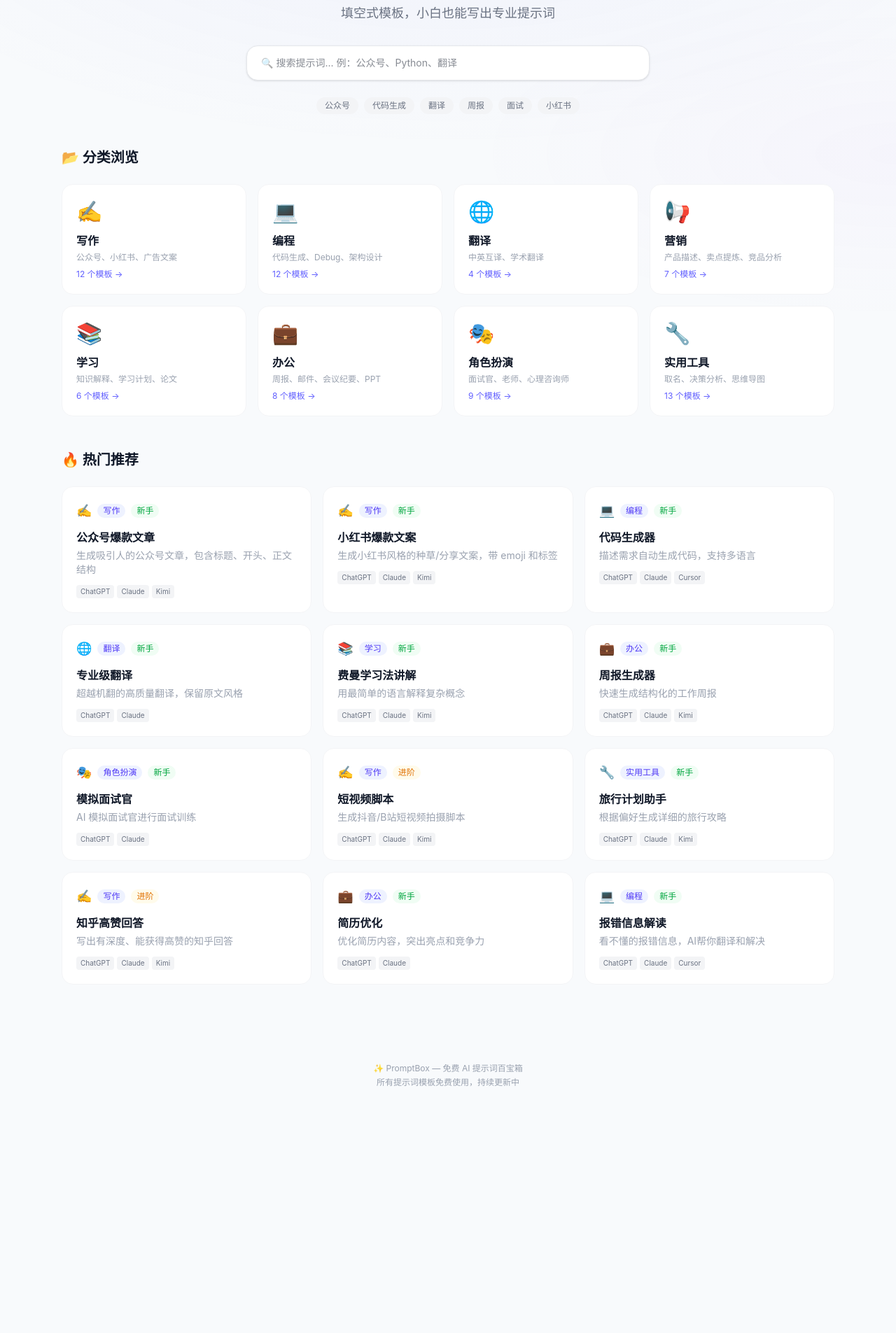
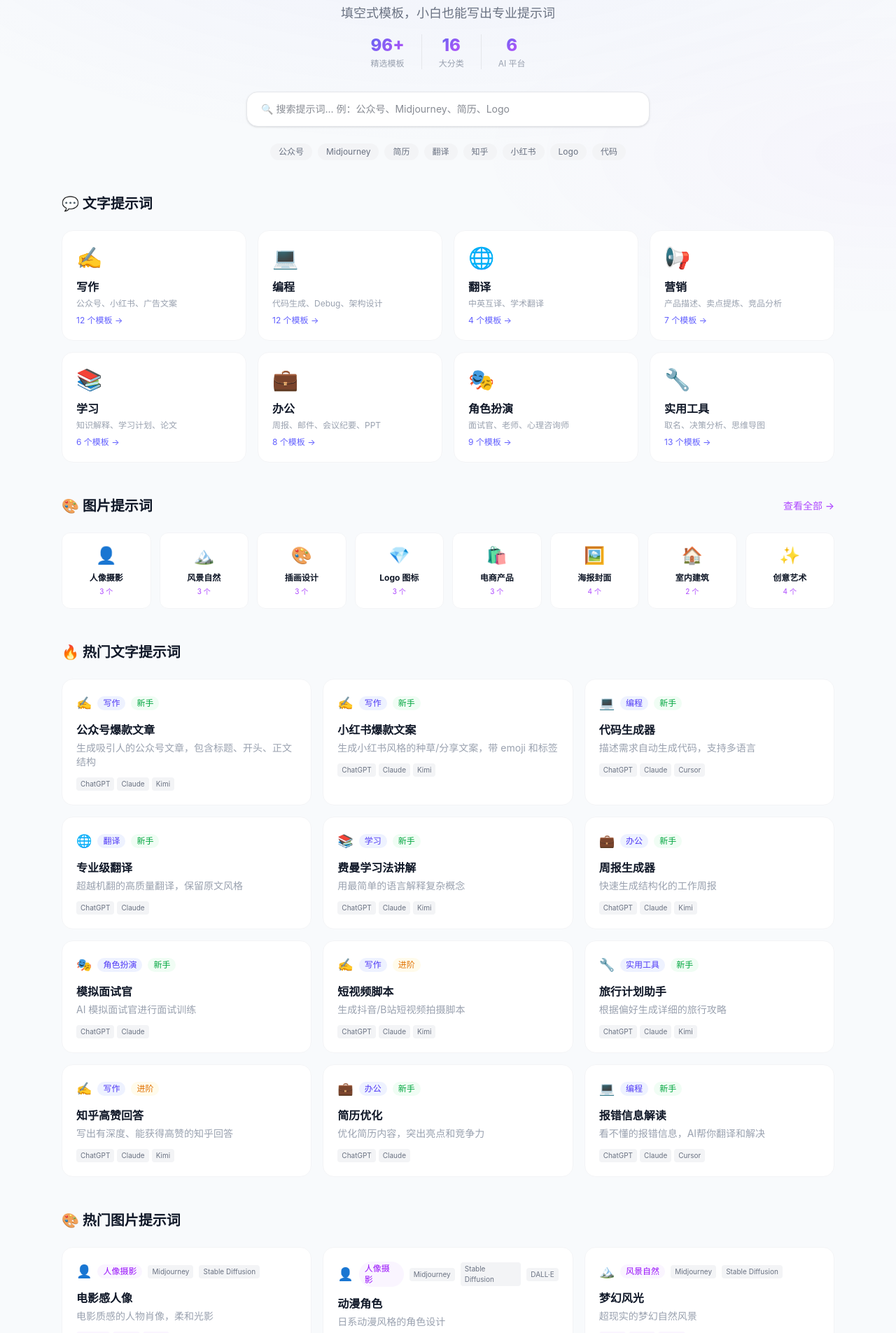
Before and after one commit to xiaoxiao194/promptbox, a Next.js app: page / in a window 1280 px wide. Shown: the part 180-2085 px from the top of the page at 70% size. Before the commit the page ends 1767 px from the top, so only its background shows below. Built offline with nearby package versions, Linux system fonts and the light colour scheme.

Commit message:
feat: 首页整合图片提示词入口+搜索覆盖全站+数据统计

```diff
--- a/src/app/page.tsx
+++ b/src/app/page.tsx
@@ -1,6 +1,7 @@
 "use client";
 import { useState, useMemo } from "react";
 import { prompts, categories } from "@/data/prompts";
+import { imagePrompts, imageCategories } from "@/data/imagePrompts";
 import Link from "next/link";
 import Navbar from "@/components/Navbar";
 
@@ -8,16 +9,35 @@ export default function Home() {
   const [search, setSearch] = useState("");
 
   const hotPrompts = useMemo(() => prompts.filter(p => p.hot), []);
+  const hotImagePrompts = useMemo(() => imagePrompts.filter(p => p.hot), []);
 
-  const filteredPrompts = useMemo(() => {
+  // 搜索同时覆盖文字和图片模板
+  const filteredResults = useMemo(() => {
     if (!search.trim()) return [];
     const q = search.toLowerCase();
-    return prompts.filter(p =>
-      p.title.toLowerCase().includes(q) ||
-      p.description.toLowerCase().includes(q) ||
-      p.tags.some(t => t.toLowerCase().includes(q))
-    );
+    const textResults = prompts
+      .filter(p =>
+        p.title.toLowerCase().includes(q) ||
+        p.description.toLowerCase().includes(q) ||
+        p.tags.some(t => t.toLowerCase().includes(q)) ||
+        p.platforms.some(pl => pl.toLowerCase().includes(q))
+      )
+      .map(p => ({ ...p, type: "text" as const, href: `/prompt/${p.id}` }));
+
+    const imageResults = imagePrompts
+      .filter(p =>
+        p.title.toLowerCase().includes(q) ||
+        p.description.toLowerCase().includes(q) ||
+        p.tags.some(t => t.toLowerCase().includes(q)) ||
+        p.platforms.some(pl => pl.toLowerCase().includes(q))
+      )
+      .map(p => ({ ...p, type: "image" as const, href: `/image-prompt/${p.id}` }));
+
+    return [...textResults, ...imageResults];
   }, [search]);
+
+  const totalTemplates = prompts.length + imagePrompts.length;
+  const totalCategories = categories.length + imageCategories.length;
 
   return (
     <main className="fade-in">
@@ -28,9 +48,27 @@ export default function Home() {
         <h1 className="text-4xl sm:text-5xl font-extrabold text-gray-900 dark:text-white mb-4">
           好 Prompt，好结果
         </h1>
-        <p className="text-lg text-gray-500 dark:text-gray-400 mb-8">
+        <p className="text-lg text-gray-500 dark:text-gray-400 mb-4">
           填空式模板，小白也能写出专业提示词
         </p>
+
+        {/* Stats */}
+        <div className="flex justify-center gap-6 mb-8">
+          <div className="text-center">
+            <span className="text-2xl font-extrabold gradient-text">{totalTemplates}+</span>
+            <p className="text-xs text-gray-400 mt-0.5">精选模板</p>
+          </div>
+          <div className="w-px bg-gray-200 dark:bg-gray-700"></div>
+          <div className="text-center">
+            <span className="text-2xl font-extrabold gradient-text">{totalCategories}</span>
+            <p className="text-xs text-gray-400 mt-0.5">大分类</p>
+          </div>
+          <div className="w-px bg-gray-200 dark:bg-gray-700"></div>
+          <div className="text-center">
+            <span className="text-2xl font-extrabold gradient-text">6</span>
+            <p className="text-xs text-gray-400 mt-0.5">AI 平台</p>
+          </div>
+        </div>
 
         {/* Search */}
         <div className="relative max-w-xl mx-auto">
@@ -38,20 +76,25 @@ export default function Home() {
             type="text"
             value={search}
             onChange={(e) => setSearch(e.target.value)}
-            placeholder="🔍 搜索提示词... 例：公众号、Python、翻译"
+            placeholder="🔍 搜索提示词... 例：公众号、Midjourney、简历、Logo"
             className="w-full px-5 py-3.5 rounded-2xl bg-white dark:bg-gray-800 border border-gray-200 dark:border-gray-700 text-gray-900 dark:text-white shadow-sm focus:outline-none focus:ring-2 focus:ring-indigo-500/30 focus:border-indigo-400 text-sm"
           />
-          {search && filteredPrompts.length > 0 && (
+          {search && filteredResults.length > 0 && (
             <div className="absolute top-full mt-2 w-full bg-white dark:bg-gray-800 rounded-xl shadow-xl border border-gray-100 dark:border-gray-700 max-h-80 overflow-y-auto z-50">
-              {filteredPrompts.map((p) => (
-                <Link key={p.id} href={`/prompt/${p.id}`} className="block px-5 py-3 hover:bg-gray-50 dark:hover:bg-gray-700 border-b border-gray-50 dark:border-gray-700 last:border-0">
-                  <p className="font-medium text-gray-900 dark:text-white text-sm">{p.title}</p>
-                  <p className="text-xs text-gray-400 mt-0.5">{p.description}</p>
+              {filteredResults.map((p) => (
+                <Link key={p.id} href={p.href} className="block px-5 py-3 hover:bg-gray-50 dark:hover:bg-gray-700 border-b border-gray-50 dark:border-gray-700 last:border-0">
+                  <div className="flex items-center gap-2">
+                    <span className={`text-[10px] px-1.5 py-0.5 rounded font-medium ${p.type === "image" ? "bg-purple-50 dark:bg-purple-900/30 text-purple-500" : "bg-indigo-50 dark:bg-indigo-900/30 text-indigo-500"}`}>
+                      {p.type === "image" ? "🎨 图片" : "💬 文字"}
+                    </span>
+                    <p className="font-medium text-gray-900 dark:text-white text-sm">{p.title}</p>
+                  </div>
+                  <p className="text-xs text-gray-400 mt-0.5 ml-14">{p.description}</p>
                 </Link>
               ))}
             </div>
           )}
-          {search && filteredPrompts.length === 0 && (
+          {search && filteredResults.length === 0 && (
             <div className="absolute top-full mt-2 w-full bg-white dark:bg-gray-800 rounded-xl shadow-xl border border-gray-100 dark:border-gray-700 p-6 text-center text-gray-400 text-sm z-50">
               没有找到相关提示词 😅
             </div>
@@ -60,7 +103,7 @@ export default function Home() {
 
         {/* Hot tags */}
         <div className="flex flex-wrap justify-center gap-2 mt-6">
-          {["公众号", "代码生成", "翻译", "周报", "面试", "小红书"].map((tag) => (
+          {["公众号", "Midjourney", "简历", "翻译", "知乎", "小红书", "Logo", "代码"].map((tag) => (
             <button key={tag} onClick={() => setSearch(tag)} className="px-3 py-1 rounded-full text-xs bg-gray-100 dark:bg-gray-800 text-gray-500 dark:text-gray-400 hover:bg-indigo-50 dark:hover:bg-indigo-900/30 hover:text-indigo-600 dark:hover:text-indigo-400 transition-colors">
               {tag}
             </button>
@@ -68,9 +111,9 @@ export default function Home() {
         </div>
       </section>
 
-      {/* Categories */}
+      {/* Text Prompt Categories */}
       <section className="max-w-6xl mx-auto px-6 pb-12">
-        <h2 className="text-xl font-bold text-gray-900 dark:text-white mb-6">📂 分类浏览</h2>
+        <h2 className="text-xl font-bold text-gray-900 dark:text-white mb-6">💬 文字提示词</h2>
         <div className="grid grid-cols-2 sm:grid-cols-4 gap-4">
           {categories.map((cat) => (
             <Link key={cat.id} href={`/category/${cat.id}`} className="group bg-white dark:bg-gray-800/60 rounded-2xl p-5 border border-gray-100 dark:border-gray-700/50 hover:border-indigo-200 dark:hover:border-indigo-700 hover:shadow-lg hover:-translate-y-1 transition-all">
@@ -83,9 +126,26 @@ export default function Home() {
         </div>
       </section>
 
-      {/* Hot prompts */}
-      <section className="max-w-6xl mx-auto px-6 pb-20">
-        <h2 className="text-xl font-bold text-gray-900 dark:text-white mb-6">🔥 热门推荐</h2>
+      {/* Image Prompt Categories */}
+      <section className="max-w-6xl mx-auto px-6 pb-12">
+        <div className="flex items-center justify-between mb-6">
+          <h2 className="text-xl font-bold text-gray-900 dark:text-white">🎨 图片提示词</h2>
+          <Link href="/image" className="text-sm text-purple-500 hover:text-purple-600 dark:hover:text-purple-400 font-medium">查看全部 →</Link>
+        </div>
+        <div className="grid grid-cols-2 sm:grid-cols-4 lg:grid-cols-8 gap-3">
+          {imageCategories.map((cat) => (
+            <Link key={cat.id} href={`/image-category/${cat.id}`} className="group bg-white dark:bg-gray-800/60 rounded-xl p-4 text-center border border-gray-100 dark:border-gray-700/50 hover:border-purple-200 dark:hover:border-purple-700 hover:shadow-lg hover:-translate-y-1 transition-all">
+              <div className="text-2xl mb-2">{cat.icon}</div>
+              <h3 className="font-bold text-xs text-gray-900 dark:text-white">{cat.name}</h3>
+              <p className="text-[10px] text-purple-500 mt-1">{imagePrompts.filter(p => p.category === cat.id).length} 个</p>
+            </Link>
+          ))}
+        </div>
+      </section>
+
+      {/* Hot Text Prompts */}
+      <section className="max-w-6xl mx-auto px-6 pb-12">
+        <h2 className="text-xl font-bold text-gray-900 dark:text-white mb-6">🔥 热门文字提示词</h2>
         <div className="grid sm:grid-cols-2 lg:grid-cols-3 gap-4">
           {hotPrompts.map((p) => {
             const cat = categories.find(c => c.id === p.category);
@@ -109,6 +169,34 @@ export default function Home() {
         </div>
       </section>
 
+      {/* Hot Image Prompts */}
+      <section className="max-w-6xl mx-auto px-6 pb-20">
+        <h2 className="text-xl font-bold text-gray-900 dark:text-white mb-6">🎨 热门图片提示词</h2>
+        <div className="grid sm:grid-cols-2 lg:grid-cols-3 gap-4">
+          {hotImagePrompts.map((p) => {
+            const cat = imageCategories.find(c => c.id === p.category);
+            return (
+              <Link key={p.id} href={`/image-prompt/${p.id}`} className="group bg-white dark:bg-gray-800/60 rounded-2xl p-5 border border-gray-100 dark:border-gray-700/50 hover:border-purple-200 dark:hover:border-purple-700 hover:shadow-lg hover:-translate-y-1 transition-all">
+                <div className="flex items-center gap-2 mb-3">
+                  <span className="text-lg">{cat?.icon}</span>
+                  <span className="text-xs px-2 py-0.5 rounded-full bg-purple-50 dark:bg-purple-900/30 text-purple-600 dark:text-purple-400 font-medium">{cat?.name}</span>
+                  {p.platforms.map(pl => (
+                    <span key={pl} className="text-[10px] px-1.5 py-0.5 rounded bg-gray-100 dark:bg-gray-700 text-gray-500 dark:text-gray-400">{pl}</span>
+                  ))}
+                </div>
+                <h3 className="font-bold text-gray-900 dark:text-white group-hover:text-purple-600 dark:group-hover:text-purple-400 transition-colors mb-1">{p.title}</h3>
+                <p className="text-sm text-gray-400 line-clamp-2">{p.description}</p>
+                <div className="flex flex-wrap gap-1 mt-3">
+                  {p.tags.map(t => (
+                    <span key={t} className="text-[10px] px-1.5 py-0.5 rounded bg-purple-50 dark:bg-purple-900/30 text-purple-500 dark:text-purple-400">#{t}</span>
+                  ))}
+                </div>
+              </Link>
+            );
+          })}
+        </div>
+      </section>
+
       {/* Footer */}
       <footer className="text-center py-8 text-xs text-gray-400 dark:text-gray-500">
         <p>✨ PromptBox — 免费 AI 提示词百宝箱</p>
```
